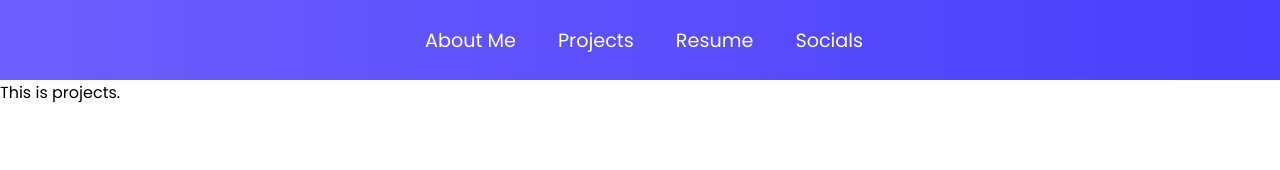
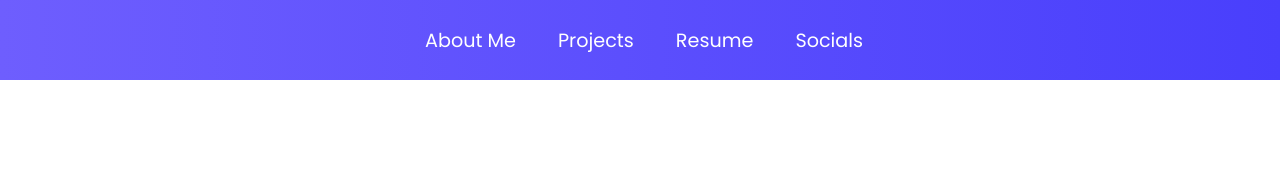
Before and after one commit to benjuan-507/benjuan-507.github.io, a React (Create React App) app: page /projects in a window 1280 px wide. Shown: the top 170 px of the page. Built offline with nearby package versions, Linux system fonts and the light colour scheme.

Commit message:
Updated Stuff

```diff
--- a/src/components/Intro.jsx
+++ b/src/components/Intro.jsx
@@ -22,7 +22,7 @@ const Intro = () => {
       </div>
 
       <div className="i-right">
-        <img src = {Me} alt = "" className = "i-image" />
+        <img src = {require('../images/me.JPG').default} alt = "" className = "i-image" />
       </div>
   </div>;
 };
--- a/src/components/Projects.jsx
+++ b/src/components/Projects.jsx
@@ -2,7 +2,20 @@ import React, { Component } from 'react';
 
 export class Projects extends Component {
   render() {
-    return <div>This is projects.</div>
+    return <div className="projectsContainer">
+      <a target = "_blank" rel = "noopener noreferrer" href = "https://youtube.com">
+          <div className="card">
+            <div className="cardImg" src = "" alt = "No Source Right now">
+
+            </div>
+
+          </div>
+      </a>
+
+
+
+
+    </div>
   }
 }
 
```
Also changed, not shown: static/me.JPG (added).
